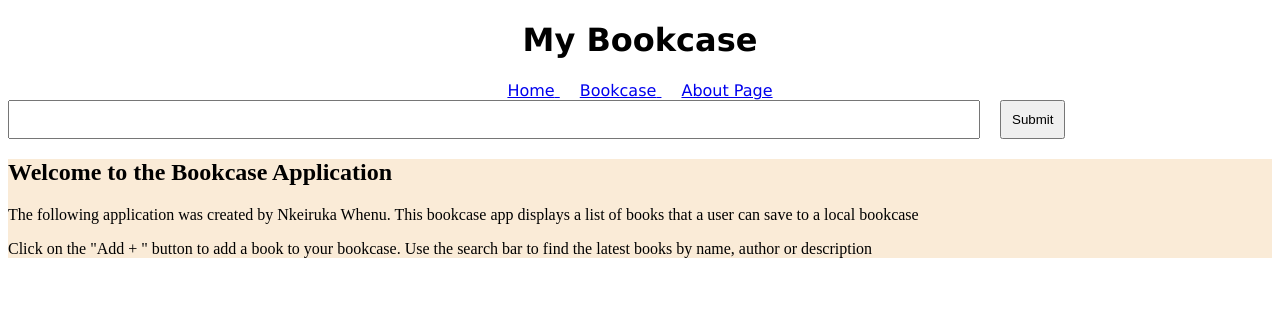
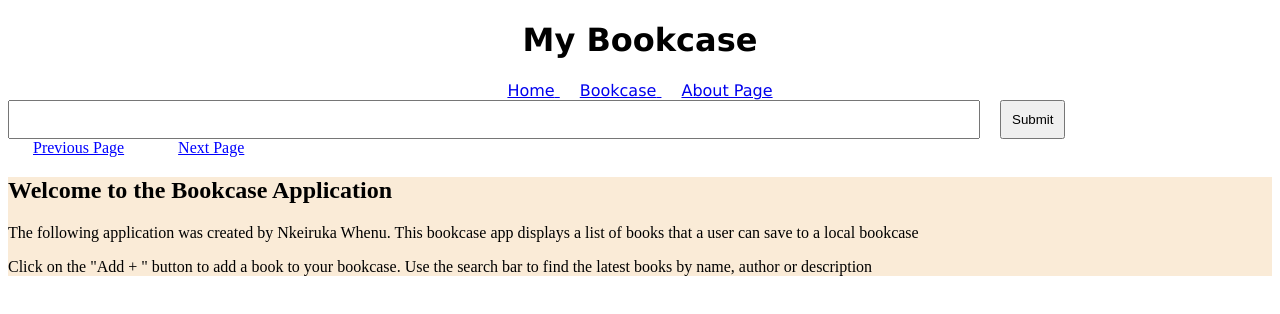
Before and after one commit to cbfacademy-course-material-taylor-2022/react-starter-files-Kxiru, a React (Create React App) app in the folder bookcase-app/: page /about in a window 1280 px wide. Shown: the top 314 px of the page. Built offline with nearby package versions, Linux system fonts and the light colour scheme.

Commit message:
Added Google pagination - React Lesson 10

```diff
--- a/bookcase-app/src/App.js
+++ b/bookcase-app/src/App.js
@@ -14,9 +14,9 @@ const App = (props) => {
     console.log(`The Book '${title}' was clicked`);
   }
 
-  async function findBooks(value) {
+  async function findBooks(value, page) {
     const url = `https://www.googleapis.com/books/v1/volumes?q=${value}&f
-ilter=paid-ebooks&print-type=books&projection=lite`;
+ilter=paid-ebooks&print-type=books&projection=lite&startIndex=${page}&maxResults=10&orderBy=relevance`;
 
     const results = await fetch(url).then((res) => res.json());
     if (!results.error) {
@@ -47,7 +47,9 @@ ilter=paid-ebooks&print-type=books&projection=lite`;
           element={
             <>
               <Header />
-              <h2>Welcome to the Bookcase</h2>
+              <h2 style={{ fontFamily: "Verdana", color: "teal" }}>
+                Welcome to the Bookcase
+              </h2>
               <Search findBooks={findBooks} />
               <BookList books={books} addBook={addBook} />
             </>
--- a/bookcase-app/src/components/Search.js
+++ b/bookcase-app/src/components/Search.js
@@ -2,13 +2,21 @@ import React from "react";
 
 const Search = (props) => {
   const [keyword, setKeyword] = React.useState("");
+  const [page, setPage] = React.useState(0);
 
   function handleSubmit(event) {
     event.preventDefault();
-    props.findBooks(keyword);
+    props.findBooks(keyword, page);
+  }
+
+  function refreshPage(event, num) {
+    event.preventDefault();
+    setPage(page + num);
+    props.findBooks(keyword, page);
   }
 
   return (
+    <>
       <form onSubmit={handleSubmit}>
         {/* <p style={{ color: "red" }}>
         <em>{keyword && "Keywords Typed: " + keyword}</em>
@@ -22,6 +30,21 @@ const Search = (props) => {
         ></input>
         <button style={{ padding: 10, marginLeft: 20 }}>Submit</button>
       </form>
+      <div style={{ display: "inline", color: "blue", textAlign: "center" }}>
+        <span
+          onClick={(e) => refreshPage(e, -10)}
+          style={{ padding: 10, margin: 15, textDecoration: "underline" }}
+        >
+          Previous Page
+        </span>{" "}
+        <span
+          onClick={(e) => refreshPage(e, 10)}
+          style={{ padding: 10, margin: 15, textDecoration: "underline" }}
+        >
+          Next Page
+        </span>
+      </div>
+    </>
   );
 };
 export default Search;
```
Lines whose indentation alone changed are shown as unchanged.
